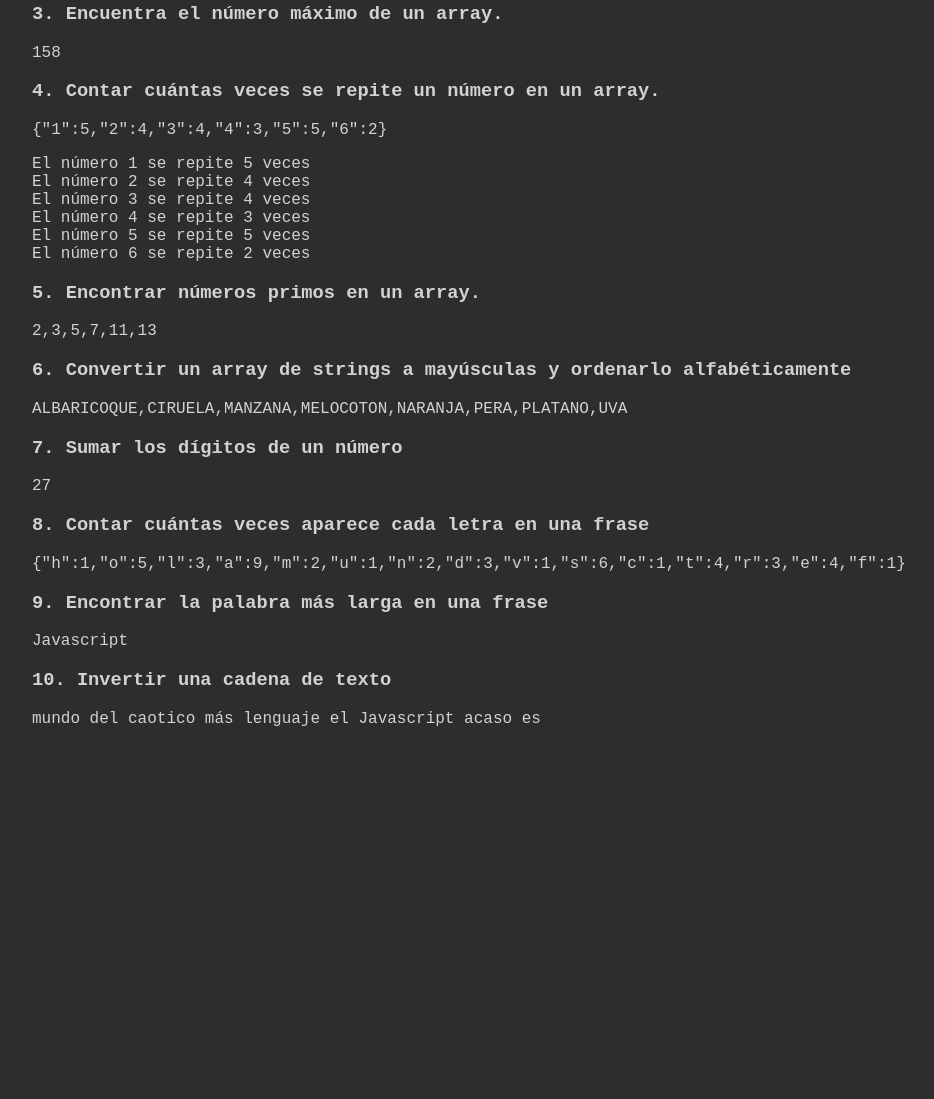
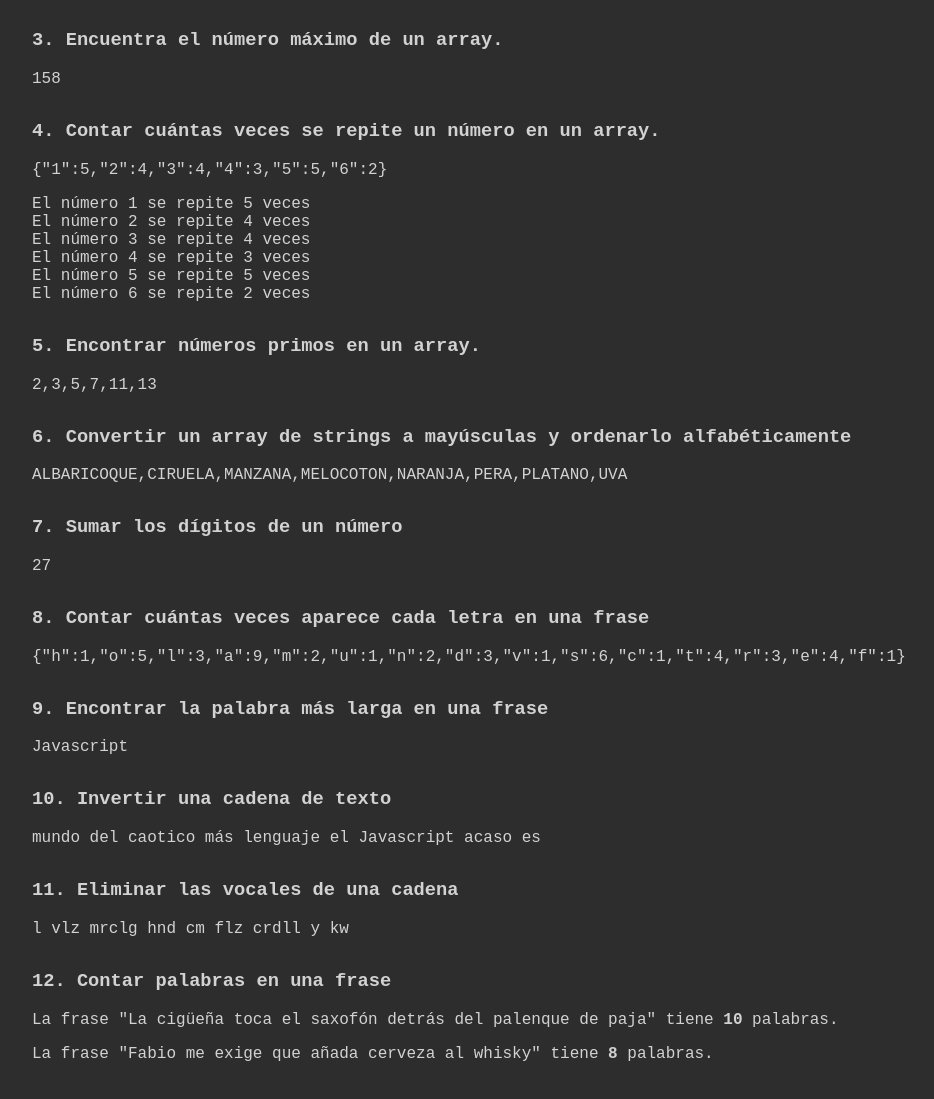
Before and after one commit to damalga/Javascripting, a website built with Vite: page index.html in a window 1280 px wide. Shown: the part 381-1480 px from the top of the page, without its empty margins (84-1018 px from the left). Before the commit the page ends 1149 px from the top, so only its background shows below. Built offline with nearby package versions, Linux system fonts and the light colour scheme.

Commit message:
update 2 new exercises and fix how the result are appearing

```diff
--- a/index.html
+++ b/index.html
@@ -12,47 +12,80 @@
       <h2>Ejercicios de Javascript</h2>
 
       <!--Ejercicio 1. ('./src/scripts/01paresImpares.js')-->
+      <div class="ejercicio">
         <h3>1. Obtención de pares (classic version) e impares (new version) de un array.</h3>
         <div id="pares" class="resultado"></div>
         <div id="impares" class="resultado"></div>
+      </div>
 
       <!--Ejercicio 2. ('./src/scripts/02sumarNumeros.js')-->
+      <div class="ejercicio">
         <h3>2. Sumar todos los números de un array.</h3>
         <div id="suma" class="resultado"></div>
         <div id="suma2" class="resultado"></div>
+      </div>
 
       <!--Ejercicio 3. ('./src/scripts/03numeroMaximo.js')-->
+      <div class="ejercicio">
         <h3>3. Encuentra el número máximo de un array.</h3>
         <div id="maximo" class="resultado"></div>
+      </div>
 
       <!--Ejercicio 4. ('./src/scripts/04contarCuantos.js')-->
+      <div class="ejercicio">
         <h3>4. Contar cuántas veces se repite un número en un array.</h3>
         <div id="conteo1" class="resultado"></div>
         <div id="conteo2" class="resultado"></div>
+      </div>
 
       <!--Ejercicio 5. ('./src/scripts/05numerosPrimos.js')-->
+      <div class="ejercicio">
         <h3>5. Encontrar números primos en un array.</h3>
         <div id="primos" class="resultado"></div>
+      </div>
 
       <!--Ejercicio 6. ('./src/scripts/06arrayToStringMayusAlf.js')-->
+      <div class="ejercicio">
         <h3>6. Convertir un array de strings a mayúsculas y ordenarlo alfabéticamente</h3>
         <div id="arr-to-str-mayus-alf" class="resultado"></div>
+      </div>
 
       <!--Ejercicio 7. ('./src/scripts/07sumarDigitos.js')-->
+      <div class="ejercicio">
         <h3>7. Sumar los dígitos de un número</h3>
         <div id="sumar-digitos" class="resultado"></div>
+      </div>
 
       <!--Ejercicio 8. ('./src/scripts/08cuantasLetras.js')-->
+      <div class="ejercicio">
         <h3>8. Contar cuántas veces aparece cada letra en una frase</h3>
         <div id="conteo-letras" class="resultado"></div>
+      </div>
 
       <!--Ejercicio 9. ('./src/scripts/09palabraLarga.js')-->
+      <div class="ejercicio">
         <h3>9. Encontrar la palabra más larga en una frase</h3>
         <div id="palabra-larga" class="resultado"></div>
+      </div>
 
       <!--Ejercicio 10. ('./src/scripts/10invertirCadena.js')-->
+      <div class="ejercicio">
         <h3>10. Invertir una cadena de texto</h3>
         <div id="cadena-invertida" class="resultado"></div>
+      </div>
+
+      <!--Ejercicio 11. ('./src/scripts/11eliminarVocales.js')-->
+      <div class="ejercicio">
+        <h3>11. Eliminar las vocales de una cadena</h3>
+        <div id="sin-vocales" class="resultado"></div>
+      </div>
+
+      <!--Ejercicio 11. ('./src/scripts/12contarPalabras.js')-->
+      <div class="ejercicio">
+        <h3>12. Contar palabras en una frase</h3>
+        <div id="contar-palabras1" class="resultado"></div>
+        <div id="contar-palabras2" class="resultado"></div>
+      </div>
 
     </section>
 
--- a/main.js
+++ b/main.js
@@ -12,3 +12,5 @@ import './src/scripts/07sumarDigitos.js'
 import './src/scripts/08cuantasLetras.js'
 import './src/scripts/09palabraLarga'
 import './src/scripts/10invertirCadena.js'
+import './src/scripts/11eliminarVocales.js'
+import './src/scripts/12contarPalabras.js'
--- a/src/scripts/10invertirCadena.js.js
+++ b/src/scripts/10invertirCadena.js.js
@@ -1,11 +1,11 @@
-const textoOriginal = "es acaso Javascript el lenguaje más caotico del mundo";
+const texto = "es acaso Javascript el lenguaje más caotico del mundo";
 
 function invertirCadena() {
-    const palabras = textoOriginal.split(' ');
+    const palabras = texto.split(' ');
     const invertirTexto = palabras.reverse();
     const arrayToString = invertirTexto.join(' ');
     return arrayToString;
 }
 
-const resultado = invertirCadena(textoOriginal);
+const resultado = invertirCadena(texto);
 document.querySelector('#cadena-invertida').innerHTML = resultado;
--- /dev/null
+++ b/src/scripts/11eliminarVocales.js
@@ -0,0 +1,11 @@
+const texto = "El veloz murciélago hindú comía feliz cardillo y kiwi";
+
+function eliminarVocales() {
+    // Escribimos una expresión regular con y sin acento de todas las vocales
+    // g (global) -> refiere a toda la cadena
+    // i (insensible) -> insensible a mayúsculas o minúsculas
+    return texto.replace(/[aeiouáéíóú]/gi,'');
+}
+
+const resultado = eliminarVocales(texto);
+document.querySelector('#sin-vocales').innerHTML = resultado;
--- /dev/null
+++ b/src/scripts/12contarPalabras.js
@@ -0,0 +1,25 @@
+// Metodo moderno
+const frase1 = "La cigüeña toca el saxofón detrás del palenque de paja";
+
+function contarPalabras() {
+    // split para obtener un array por palabras y filter para
+    const palabras = frase1.split(' ').filter(palabra => palabra != '');
+    return palabras.length;
+}
+
+const resultado1 = contarPalabras(frase1);
+document.querySelector('#contar-palabras1').innerHTML = `La frase "${frase1}" tiene <strong>${resultado1}</strong> palabras.`;
+
+// Metodo clásico
+const frase2 = "Fabio me exige que añada cerveza al whisky";
+
+let palabras = frase2.split(' ');
+let palabrasFiltradas = [];
+palabras.forEach(palabra => {
+    if (palabra !== '') {
+        palabrasFiltradas.push(palabras);
+    };
+});
+
+const resultado2 = palabrasFiltradas.length;
+document.querySelector('#contar-palabras2').innerHTML = `La frase "${frase2}" tiene <strong>${resultado2}</strong> palabras.`;
--- a/src/styles/style.css
+++ b/src/styles/style.css
@@ -18,6 +18,10 @@ h1{
   font-size: 2em;
 }
 
+.ejercicio{
+  margin-bottom: 2rem;
+}
+
 .resultado{
   margin-bottom: 1rem;
 }
```
Lines whose indentation alone changed are shown as unchanged.
